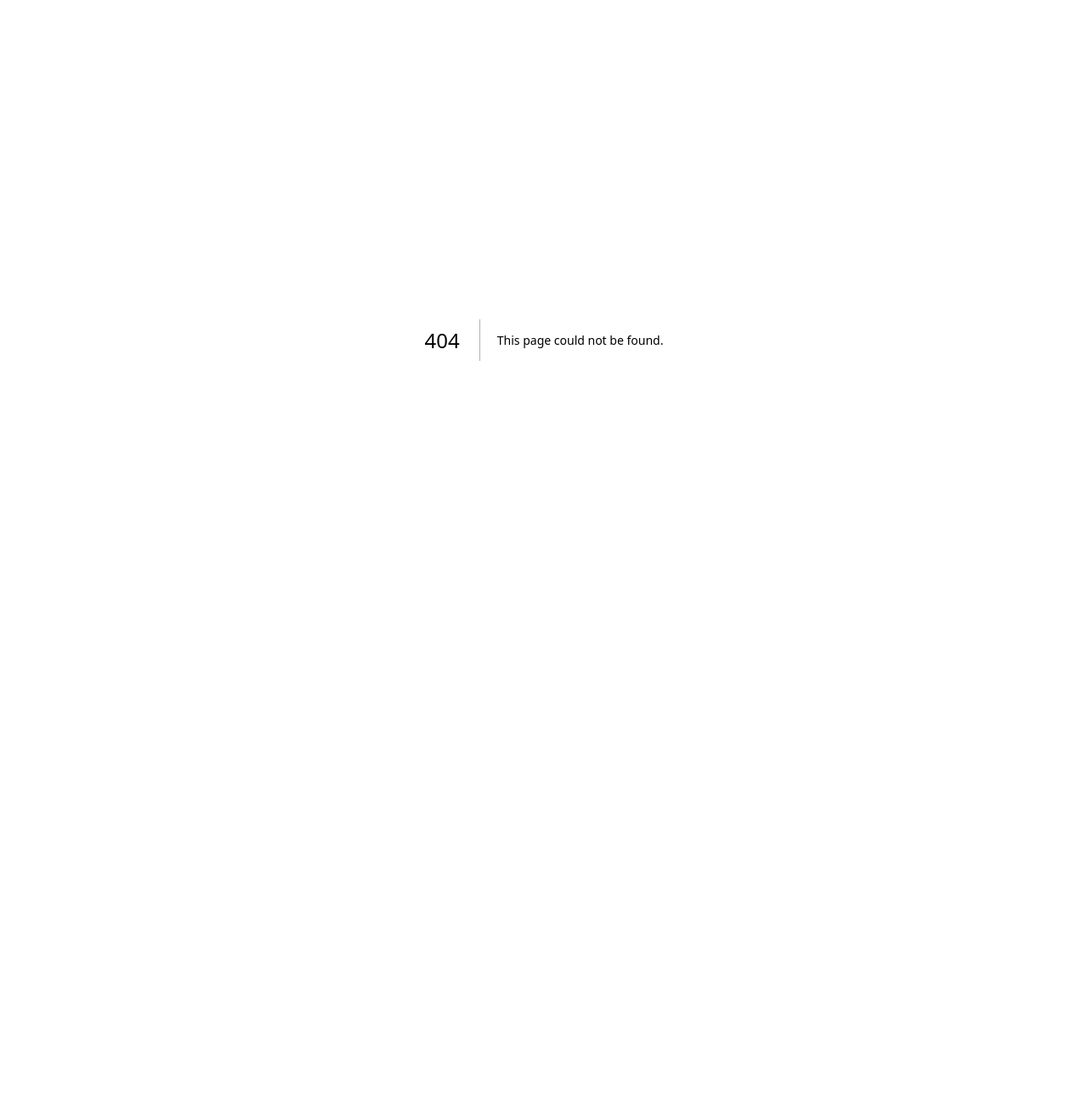
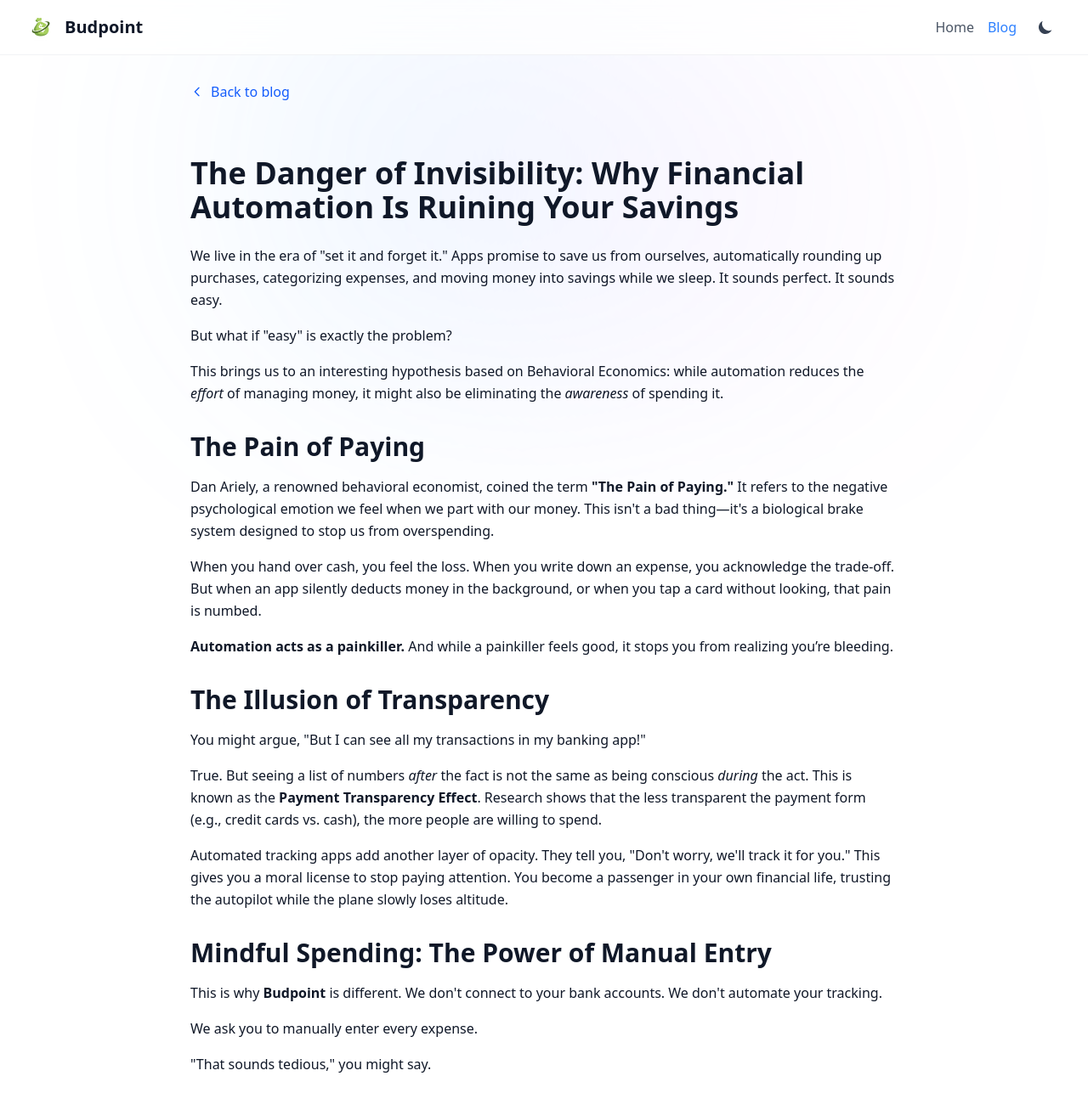
Before and after one commit to anekc/budpointlandpage, a Next.js app: page /blog/posts/danger-of-invisibility in a window 1280 px wide. Before the commit this address had no page. Shown: the top 1287 px of the page at 85% size. Before the commit the page ends 800 px from the top, so only its background shows below. Built offline with nearby package versions, Linux system fonts and the light colour scheme.

Commit message:
feat: add 'Danger of Invisibility' blog post

```diff
--- a/app/blog/page.tsx
+++ b/app/blog/page.tsx
@@ -6,6 +6,30 @@
 
 // Lista de posts con títulos en ambos idiomas
 const posts = [
+  {
+    slug: 'danger-of-invisibility',
+    title: {
+      es: 'El Peligro de la Invisibilidad',
+      en: 'The Danger of Invisibility',
+    },
+    description: {
+      es: 'Por qué la automatización financiera está arruinando tus ahorros y cómo el registro manual puede cambiar tus hábitos.',
+      en: 'Why financial automation is ruining your savings and how manual tracking can change your habits.',
+    },
+    date: {
+      es: '31 de Enero, 2026',
+      en: 'January 31, 2026',
+    },
+    readTime: {
+      es: '5 min',
+      en: '5 min',
+    },
+    tags: {
+      es: ['Psicología', 'Ahorro', 'Hábitos'],
+      en: ['Psychology', 'Savings', 'Habits'],
+    },
+    color: 'purple',
+  },
   {
     slug: 'importance-of-emergency-fund',
     title: {
--- /dev/null
+++ b/app/blog/posts/danger-of-invisibility/content-en.mdx
@@ -0,0 +1,45 @@
+# The Danger of Invisibility: Why Financial Automation Is Ruining Your Savings
+
+We live in the era of "set it and forget it." Apps promise to save us from ourselves, automatically rounding up purchases, categorizing expenses, and moving money into savings while we sleep. It sounds perfect. It sounds easy.
+
+But what if "easy" is exactly the problem?
+
+This brings us to an interesting hypothesis based on Behavioral Economics: while automation reduces the *effort* of managing money, it might also be eliminating the *awareness* of spending it.
+
+## The Pain of Paying
+
+Dan Ariely, a renowned behavioral economist, coined the term **"The Pain of Paying."** It refers to the negative psychological emotion we feel when we part with our money. This isn't a bad thing—it's a biological brake system designed to stop us from overspending.
+
+When you hand over cash, you feel the loss. When you write down an expense, you acknowledge the trade-off. But when an app silently deducts money in the background, or when you tap a card without looking, that pain is numbed.
+
+**Automation acts as a painkiller.** And while a painkiller feels good, it stops you from realizing you’re bleeding.
+
+## The Illusion of Transparency
+
+You might argue, "But I can see all my transactions in my banking app!"
+
+True. But seeing a list of numbers *after* the fact is not the same as being conscious *during* the act. This is known as the **Payment Transparency Effect**. Research shows that the less transparent the payment form (e.g., credit cards vs. cash), the more people are willing to spend.
+
+Automated tracking apps add another layer of opacity. They tell you, "Don't worry, we'll track it for you." This gives you a moral license to stop paying attention. You become a passenger in your own financial life, trusting the autopilot while the plane slowly loses altitude.
+
+## Mindful Spending: The Power of Manual Entry
+
+This is why **Budpoint** is different. We don't connect to your bank accounts. We don't automate your tracking.
+
+We ask you to manually enter every expense.
+
+"That sounds tedious," you might say.
+
+It is. And that's the point.
+
+The act of opening the app, typing "Coffee," and entering "$5.00" forces a moment of reflection. It reconnects the neuron that fires when you spend with the neuron that registers the cost. This micro-moment of mindfulness is more powerful than any AI algorithm.
+
+Manual tracking turns accounting into **accountability**.
+
+## Conclusion
+
+If you want to truly change your financial habits, you need to feel them. You need to take the wheel back from the autopilot.
+
+Stop hiding from your spending. Embrace the friction.
+
+**Try Budpoint today.** It’s not the easiest way to track your money. It’s effective because it isn’t.
--- /dev/null
+++ b/app/blog/posts/danger-of-invisibility/content-es.mdx
@@ -0,0 +1,45 @@
+# El Peligro de la Invisibilidad: Por qué la automatización financiera está arruinando tus ahorros
+
+Vivimos en la era de "configúralo y olvídalo". Las aplicaciones prometen salvarnos de nosotros mismos, redondeando compras automáticamente, categorizando gastos y moviendo dinero a ahorros mientras dormimos. Suena perfecto. Suena fácil.
+
+Pero, ¿y si "fácil" es exactamente el problema?
+
+Esto nos lleva a una hipótesis interesante basada en la Economía Conductual: mientras la automatización reduce el *esfuerzo* de administrar el dinero, podría estar eliminando también la *conciencia* de gastarlo.
+
+## El Dolor de Pagar (The Pain of Paying)
+
+Dan Ariely, renombrado economista conductual, acuñó el término **"El Dolor de Pagar"**. Se refiere a la emoción psicológica negativa que sentimos al desprendernos de nuestro dinero. Esto no es algo malo: es un sistema de frenado biológico diseñado para evitar que gastemos de más.
+
+Cuando entregas efectivo, sientes la pérdida. Cuando anotas un gasto, reconoces el intercambio. Pero cuando una app deduce dinero silenciosamente en segundo plano, o cuando deslizas una tarjeta sin mirar, ese dolor se adormece.
+
+**La automatización actúa como un analgésico.** Y aunque un analgésico se siente bien, te impide darte cuenta de que te estás desangrando.
+
+## La Ilusión de la Transparencia
+
+Podrías argumentar: "¡Pero puedo ver todas mis transacciones en mi app bancaria!"
+
+Cierto. Pero ver una lista de números *después* del hecho no es lo mismo que ser consciente *durante* el acto. Esto se conoce como el **Efecto de Transparencia de Pago**. Las investigaciones muestran que cuanto menos transparente es la forma de pago (ej. tarjetas de crédito vs. efectivo), más está dispuesta la gente a gastar.
+
+Las apps de seguimiento automático añaden otra capa de opacidad. Te dicen: "No te preocupes, nosotros lo registramos por ti". Esto te da una licencia moral para dejar de prestar atención. Te conviertes en pasajero de tu propia vida financiera, confiando en el piloto automático mientras el avión pierde altura lentamente.
+
+## Mindful Spending: El Poder del Registro Manual
+
+Esta es la razón por la que **Budpoint** es diferente. No nos conectamos a tus cuentas bancarias. No automatizamos tu seguimiento.
+
+Te pedimos que registres manualmente cada gasto.
+
+"Eso suena tedioso", podrías decir.
+
+Lo es. Y ese es el punto.
+
+El acto de abrir la app, escribir "Café" y e ingresar "$90.00" fuerza un momento de reflexión. Reconecta la neurona que se dispara cuando gastas con la neurona que registra el costo. Este micro-momento de atención plena (mindfulness) es más poderoso que cualquier algoritmo de IA.
+
+El registro manual convierte la contabilidad en **responsabilidad**.
+
+## Conclusión
+
+Si quieres cambiar realmente tus hábitos financieros, necesitas sentirlos. Necesitas recuperar el control del piloto automático.
+
+Deja de esconderte de tus gastos. Abraza la fricción.
+
+**Prueba Budpoint hoy.** No es la forma más fácil de rastrear tu dinero. Es efectiva precisamente porque no lo es.
--- /dev/null
+++ b/app/blog/posts/danger-of-invisibility/page.tsx
@@ -0,0 +1,35 @@
+'use client'
+
+import { useState, useEffect } from 'react'
+import ContentEs from './content-es.mdx'
+import ContentEn from './content-en.mdx'
+import Link from 'next/link'
+
+export default function BlogPost() {
+    const [language, setLanguage] = useState<'es' | 'en'>('en')
+
+    useEffect(() => {
+        const browserLang = navigator.language.startsWith('es') ? 'es' : 'en'
+        setLanguage(browserLang)
+    }, [])
+
+    return (
+        <div>
+            {/* Back link */}
+            <Link
+                href="/blog"
+                className="inline-flex items-center text-blue-600 hover:text-blue-800 mb-8"
+            >
+                <svg className="w-4 h-4 mr-2" fill="none" stroke="currentColor" viewBox="0 0 24 24">
+                    <path strokeLinecap="round" strokeLinejoin="round" strokeWidth={2} d="M15 19l-7-7 7-7" />
+                </svg>
+                {language === 'es' ? 'Volver al blog' : 'Back to blog'}
+            </Link>
+
+            {/* Content */}
+            <article className="prose prose-lg dark:prose-invert max-w-none">
+                {language === 'es' ? <ContentEs /> : <ContentEn />}
+            </article>
+        </div>
+    )
+}
```
